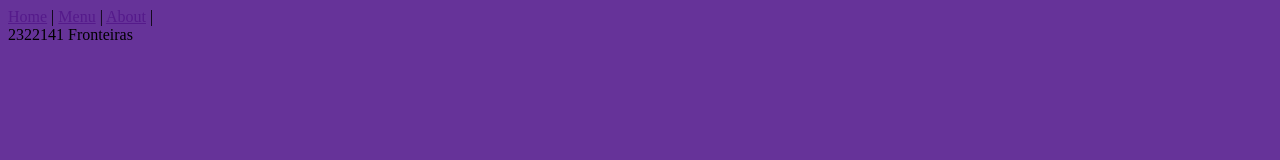
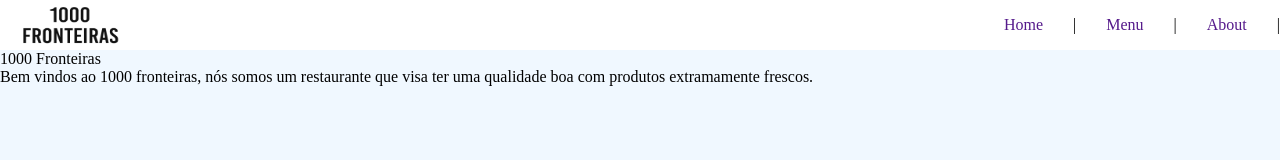
Before and after one commit to DinisAzPereira/restaurantPage, a website built with webpack: page src/template.html in a window 1280 px wide. Built offline with nearby package versions, Linux system fonts and the light colour scheme.

Commit message:
header styled and firstPage added.

```diff
--- /dev/null
+++ b/src/firstPage.js
@@ -0,0 +1,23 @@
+import logo1000 from "./img/logo1000.png";
+
+
+export function firstPage() {
+
+const divContent = document.querySelector(".content");
+const title = document.createElement("div");
+const description = document.createElement("div");
+const imageHeaderLogo = document.querySelector(".imageHeaderLogo")
+const image = document.createElement("img");
+image.src = logo1000;
+
+title.textContent = "1000 Fronteiras"
+description.textContent = "Bem vindos ao 1000 fronteiras, nós somos um restaurante que visa ter uma qualidade boa com produtos extramamente frescos."
+
+imageHeaderLogo.appendChild(image);
+
+divContent.appendChild(title);
+divContent.appendChild(description);
+
+
+
+}
--- a/src/index.js
+++ b/src/index.js
@@ -1 +1,6 @@
 import "./styles.css";
+import { firstPage } from "./firstPage.js";
+// o código dentro da função só será executado quando o HTML estiver pronto
+document.addEventListener("DOMContentLoaded", () => {
+    firstPage(); // Chama a função para preencher o <div id="content">
+});
--- a/src/styles.css
+++ b/src/styles.css
@@ -1,3 +1,44 @@
 body {
-    background-color: rebeccapurple;
+  display: flex;
+  flex-direction: column;
+  min-height: 100VH;
+  min-width: 100VH;
+  margin: 0;
+  background-color: aliceblue;
   }
+
+a {
+  text-decoration: none;
+
+}
+
+.imageHeaderLogo {
+
+  display: flex;
+  align-items: center;
+  padding: 20px;
+
+}
+
+img {
+  width: 100px;
+  height: 40px;
+
+
+}
+
+  .header {
+
+    display: flex;
+    min-width: 100%;
+    height: 50px;
+    background-color: white;
+    justify-content: space-between;
+    align-items: center;
+
+  }
+
+  .header nav {
+     display: flex;
+     gap: 30px;
+  }
--- a/src/template.html
+++ b/src/template.html
@@ -9,15 +9,16 @@
 <body>
     <div class="container">
         <div class="header">
-            <nav>
+            <div class="imageHeaderLogo"></div>
+
+            <nav class="navbar">
                 <a href="">Home</a> |
                 <a href="">Menu</a> |
                 <a href="">About</a> |
 
             </nav>
         </div>
-        <div id="content">
-            <div class="title"> 2322141  Fronteiras</div>
+        <div class="content">
 
         </div>
     </div>
--- a/webpack.config.js
+++ b/webpack.config.js
@@ -30,6 +30,10 @@ module.exports = {
         test: /\.html$/i,
         loader: "html-loader",
       },
+      {
+        test: /\.(png|svg|jpg|jpeg|gif)$/i,
+        type: "asset/resource",
+      }
     ],
   },
 };
```
Also changed, not shown: src/img/logo1000.png (added), 1 other file.
